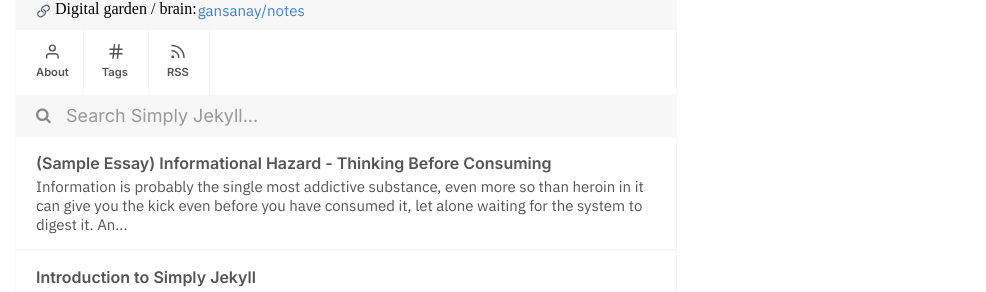
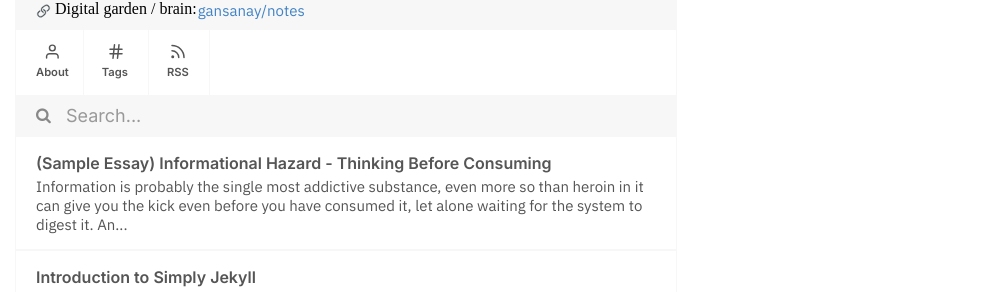
Before and after one commit to gansanay/gansanay.github.io, a Jekyll site: the page built from index.md, in a window 1280 px wide. Shown: the part 141-433 px from the top of the page, without its empty margins (294-1280 px from the left). Built offline with Jekyll 4.4.1, drawn with Linux system fonts in a browser that asks for light colours.

Commit message:
search label

```diff
--- a/_includes/header.html
+++ b/_includes/header.html
@@ -124,7 +124,7 @@
     <div class="searchbar search-container">
         <i class="fa fa-search" aria-hidden="true"></i>
         <label for="search-input"></label>
-        <input type="text" oninput="changeResultContainerDisp(this.value)" id="search-input" autocomplete="off" placeholder="Search Simply Jekyll..."/>
+        <input type="text" oninput="changeResultContainerDisp(this.value)" id="search-input" autocomplete="off" placeholder="Search..."/>
         <ul id="results-container"></ul>
     </div>
     <script src="/assets/js/simple-jekyll-search.min.js"></script>
```
